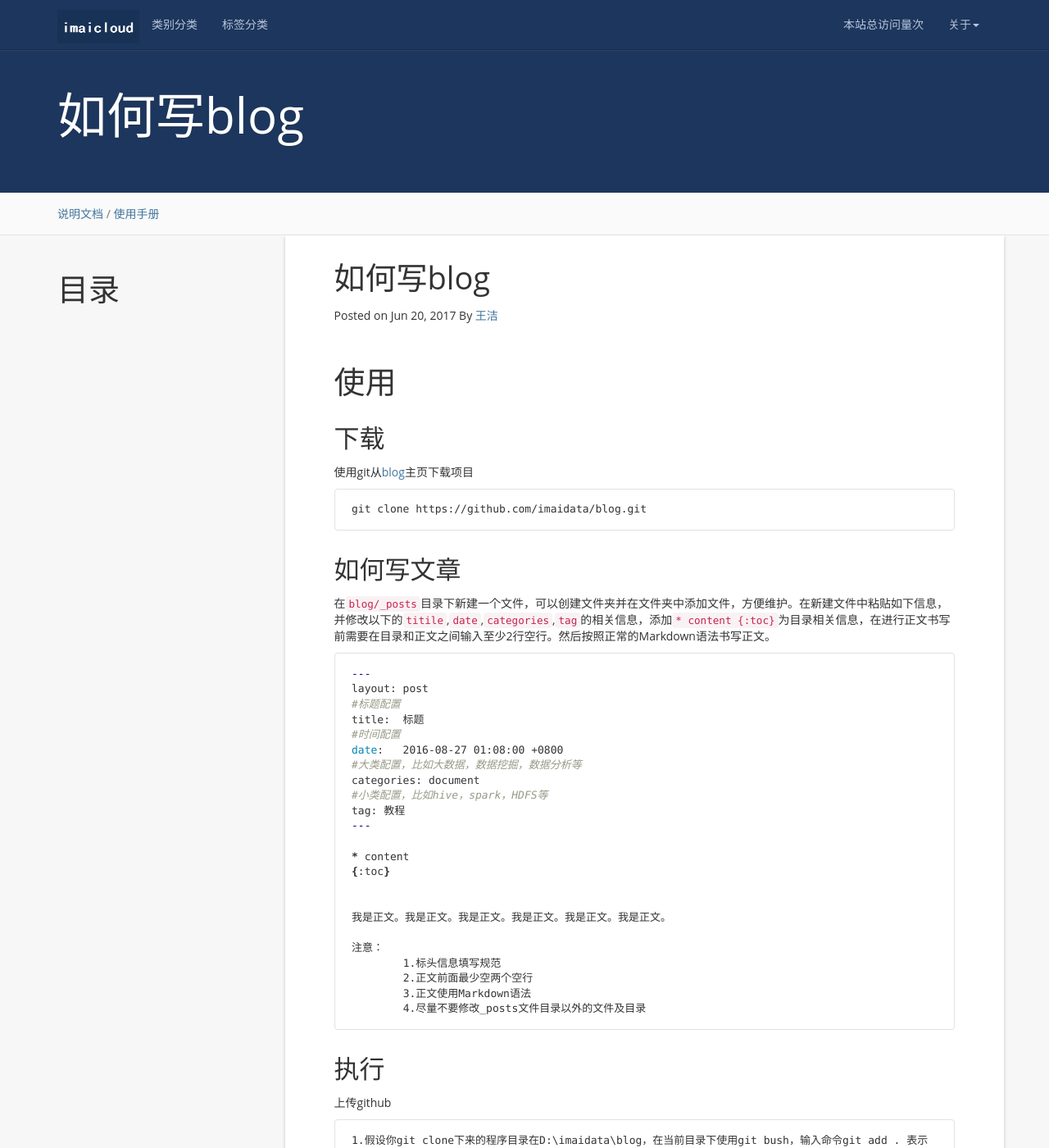
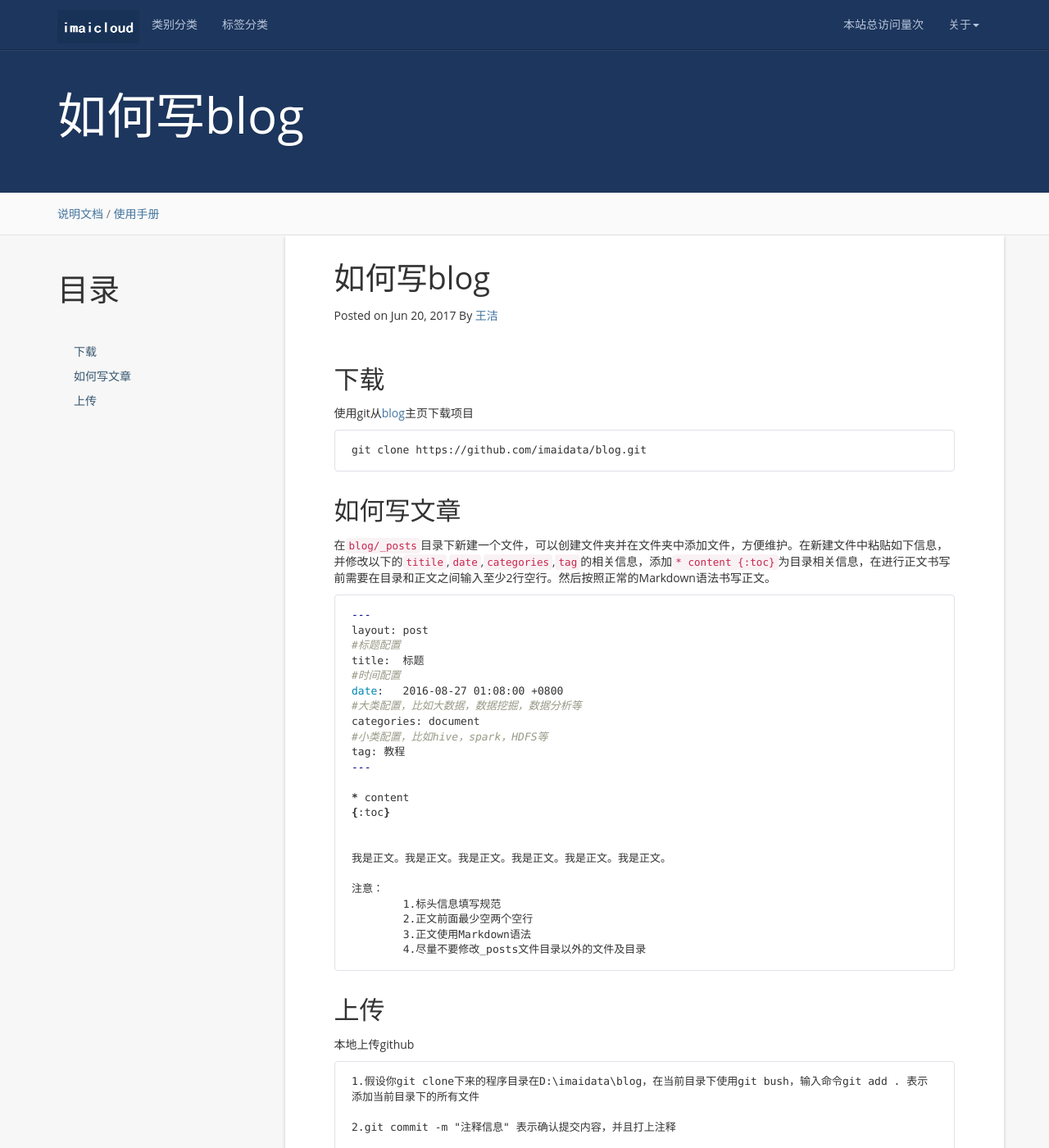
Before and after one commit to zhanglan/blog-1, a Jekyll site: the page built from _posts/2017-06-21-如何使用这个blog.md, in a window 1280 px wide and 1400 px high. Shown: the whole window at 82% size. Built offline with Jekyll 4.4.1, drawn with Linux system fonts in a browser that asks for light colours; nearby versions of some CDN libraries; comment, search, counter and statistics services are not loaded.

Commit message:
更新程序

```diff
--- a/_posts/2017-06-21-如何使用这个blog.md
+++ b/_posts/2017-06-21-如何使用这个blog.md
@@ -6,8 +6,9 @@ categories: 说明文档
 tag: 使用手册
 ---
 
-使用
-====================================
+
+* content
+{:toc}
 
 下载
 ------------------------------------
@@ -49,10 +50,10 @@ tag: 教程
 	4.尽量不要修改_posts文件目录以外的文件及目录
 {% endhighlight %}
 
-执行
+上传
 ------------------------------------
 
-上传github
+本地上传github
 
 	1.假设你git clone下来的程序目录在D:\imaidata\blog，在当前目录下使用git bush，输入命令git add . 表示添加当前目录下的所有文件
 
```
